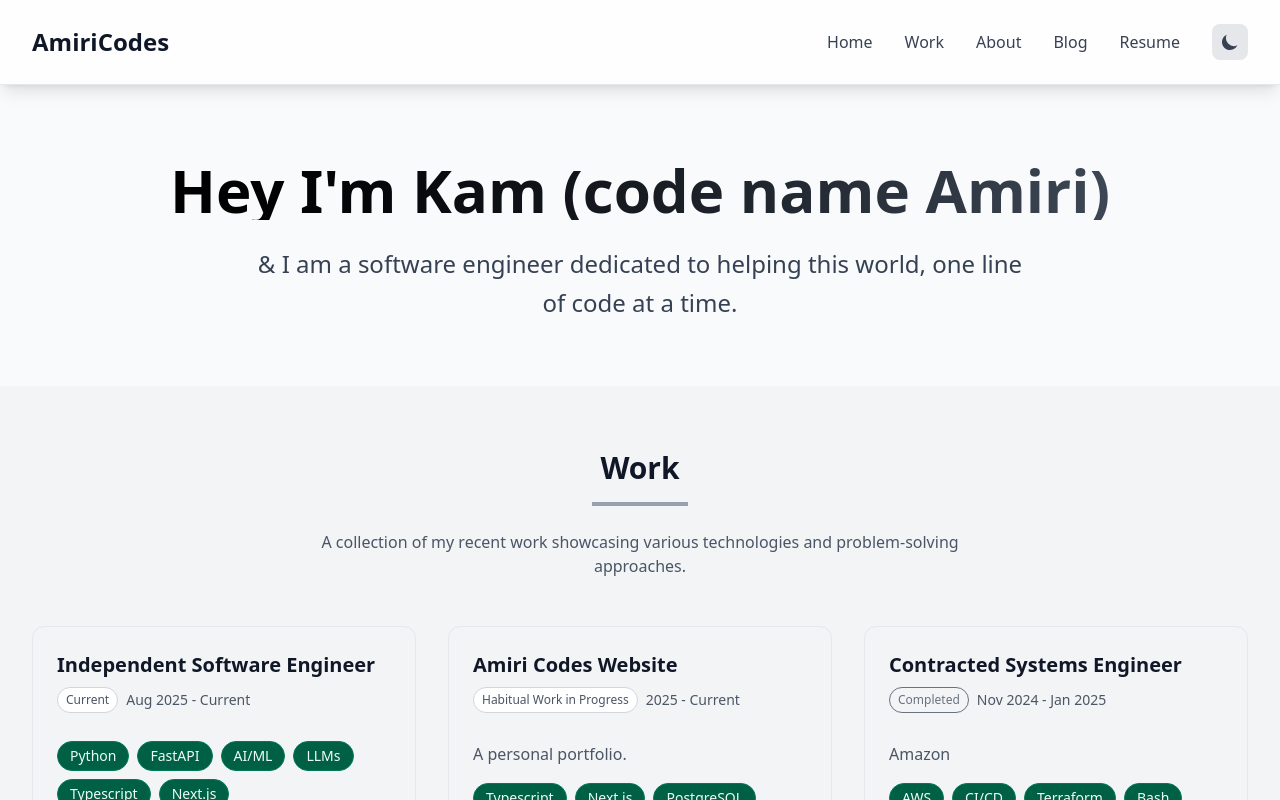
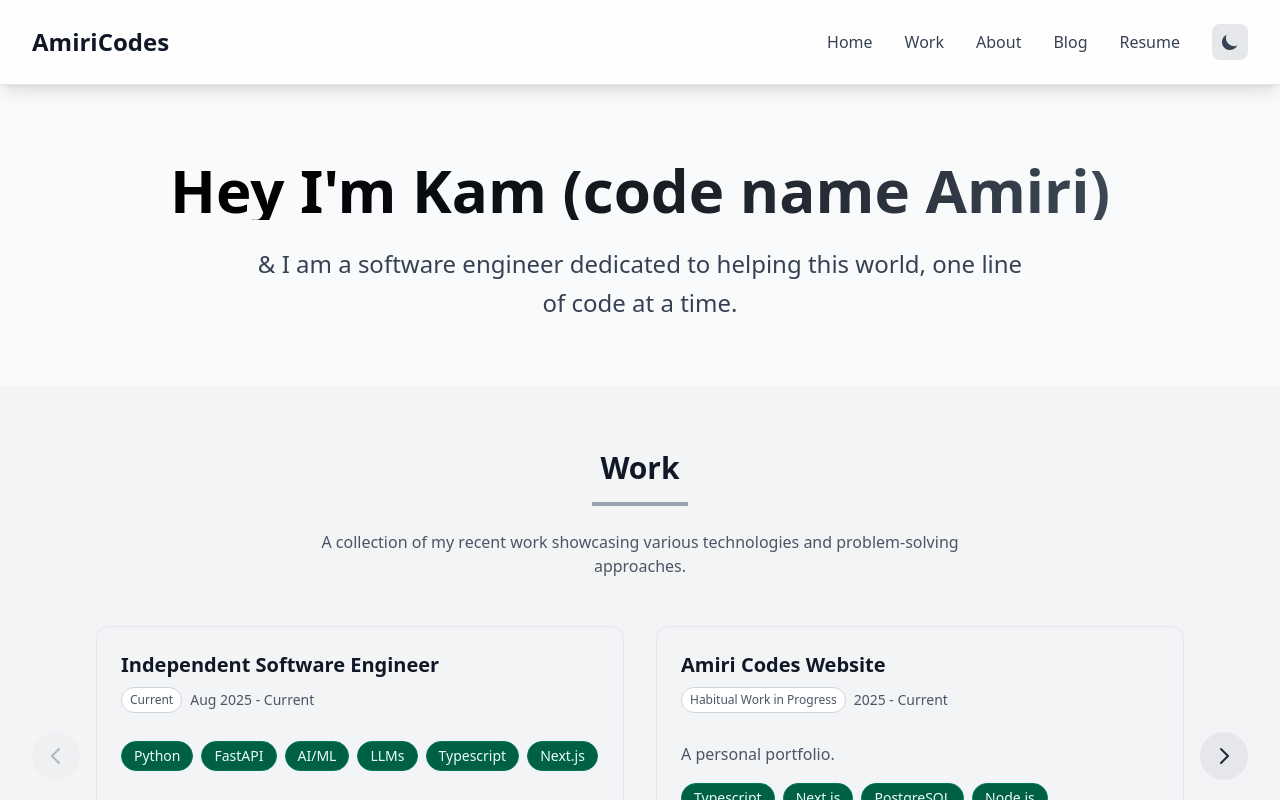
Before and after one commit to tresallen/AmiriCodes, a Next.js app in the folder next-app/: page / in a window 1280 px wide. Shown: the top 800 px of the page. Built offline with nearby package versions, Linux system fonts and the light colour scheme.

Commit message:
Rearranging project cards

```diff
--- a/next-app/src/app/page.tsx
+++ b/next-app/src/app/page.tsx
@@ -1,10 +1,12 @@
 "use client";
 
+import { useState } from "react";
 import Link from "next/link";
 import { useTheme } from "./ThemeContext";
 
 export default function Home() {
   const { theme, toggleTheme } = useTheme();
+  const [carouselIndex, setCarouselIndex] = useState(0);
   const projects = [
     {
       id: 1,
@@ -157,11 +159,29 @@ export default function Home() {
             </p>
           </div>
 
-          <div className="grid md:grid-cols-2 lg:grid-cols-3 gap-8">
-            {projects.map((project) => (
+          <div className="flex items-center gap-4">
+            {/* Left Arrow */}
+            <button
+              onClick={() => setCarouselIndex((i) => Math.max(0, i - 1))}
+              disabled={carouselIndex === 0}
+              className={`flex-shrink-0 p-3 rounded-full transition-all ${
+                carouselIndex === 0
+                  ? 'opacity-30 cursor-not-allowed'
+                  : 'hover:scale-110'
+              } ${theme === 'dark' ? 'bg-gray-800 text-white hover:bg-gray-700' : 'bg-gray-200 text-gray-800 hover:bg-gray-300'}`}
+              aria-label="Previous projects"
+            >
+              <svg className="w-6 h-6" fill="none" stroke="currentColor" viewBox="0 0 24 24">
+                <path strokeLinecap="round" strokeLinejoin="round" strokeWidth={2} d="M15 19l-7-7 7-7" />
+              </svg>
+            </button>
+
+            {/* Carousel Content - 2 projects per view */}
+            <div className="flex-1 flex gap-8 overflow-hidden">
+              {projects.slice(carouselIndex * 2, carouselIndex * 2 + 2).map((project) => (
               <div
                 key={project.id}
-                className={`rounded-xl border transition-all duration-300 overflow-hidden group ${
+                className={`flex-1 min-w-0 rounded-xl border transition-all duration-300 overflow-hidden group ${
                   theme === 'dark'
                     ? 'bg-transparent border-gray-700 hover:border-gray-500'
                     : 'bg-transparent border-gray-200 hover:border-gray-400'
@@ -307,6 +327,23 @@ export default function Home() {
                 </div>
               </div>
             ))}
+            </div>
+
+            {/* Right Arrow */}
+            <button
+              onClick={() => setCarouselIndex((i) => Math.min(Math.ceil(projects.length / 2) - 1, i + 1))}
+              disabled={carouselIndex >= Math.ceil(projects.length / 2) - 1}
+              className={`flex-shrink-0 p-3 rounded-full transition-all ${
+                carouselIndex >= Math.ceil(projects.length / 2) - 1
+                  ? 'opacity-30 cursor-not-allowed'
+                  : 'hover:scale-110'
+              } ${theme === 'dark' ? 'bg-gray-800 text-white hover:bg-gray-700' : 'bg-gray-200 text-gray-800 hover:bg-gray-300'}`}
+              aria-label="Next projects"
+            >
+              <svg className="w-6 h-6" fill="none" stroke="currentColor" viewBox="0 0 24 24">
+                <path strokeLinecap="round" strokeLinejoin="round" strokeWidth={2} d="M9 5l7 7-7 7" />
+              </svg>
+            </button>
           </div>
         </div>
       </section>
```
